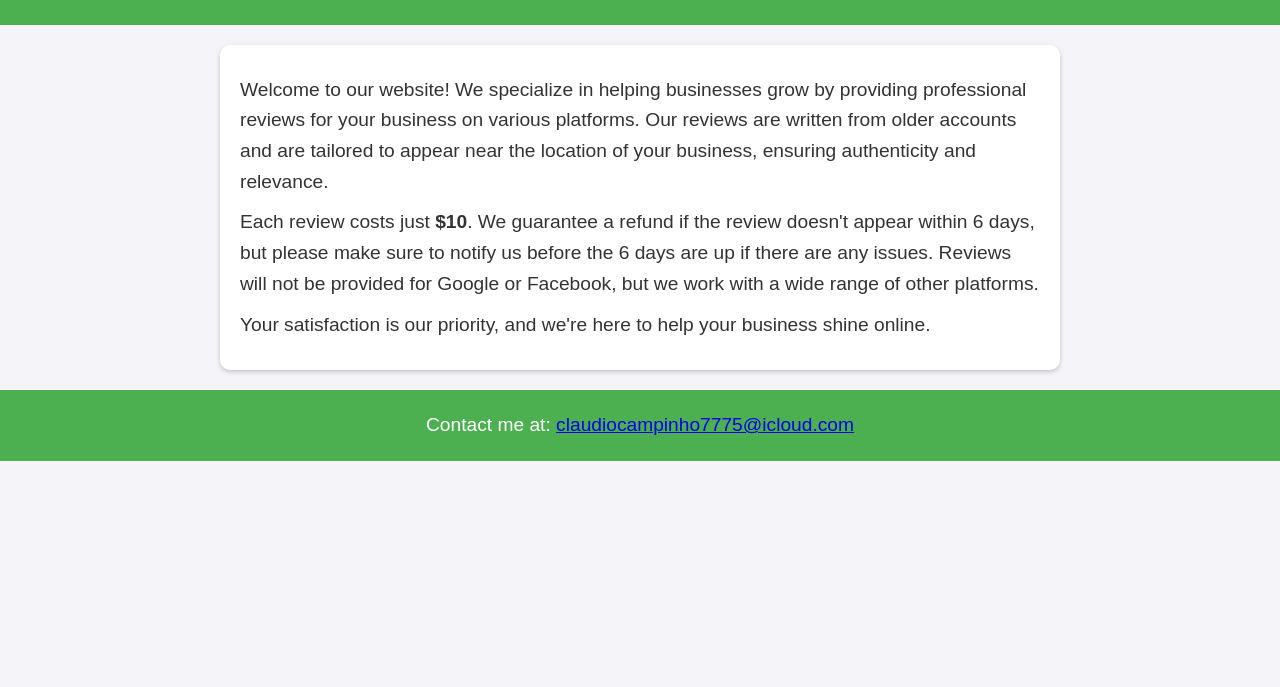
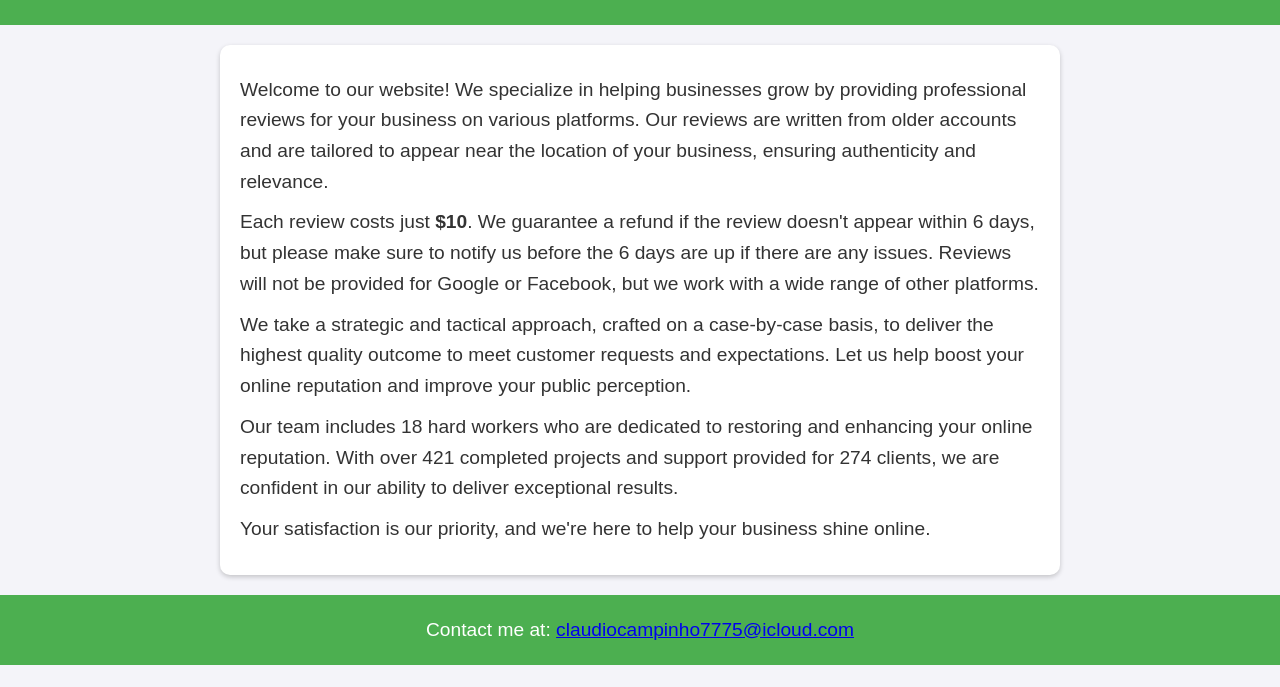
Before and after one commit to GreatBusinessReviews/GreatBusinessReviews.github.io, a plain HTML site: page index.html in a window 1280 px wide. Shown: the part 113-800 px from the top of the page. Drawn offline with Linux system fonts and the light colour scheme.

Commit message:
Add files via upload

```diff
--- a/index.html
+++ b/index.html
@@ -57,6 +57,12 @@
             Each review costs just <strong>$10</strong>. We guarantee a refund if the review doesn't appear within 6 days, but please make sure to notify us before the 6 days are up if there are any issues. Reviews will not be provided for Google or Facebook, but we work with a wide range of other platforms.
         </p>
         <p>
+            We take a strategic and tactical approach, crafted on a case-by-case basis, to deliver the highest quality outcome to meet customer requests and expectations. Let us help boost your online reputation and improve your public perception.
+        </p>
+        <p>
+            Our team includes 18 hard workers who are dedicated to restoring and enhancing your online reputation. With over 421 completed projects and support provided for 274 clients, we are confident in our ability to deliver exceptional results.
+        </p>
+        <p>
             Your satisfaction is our priority, and we're here to help your business shine online.
         </p>
     </div>
```
